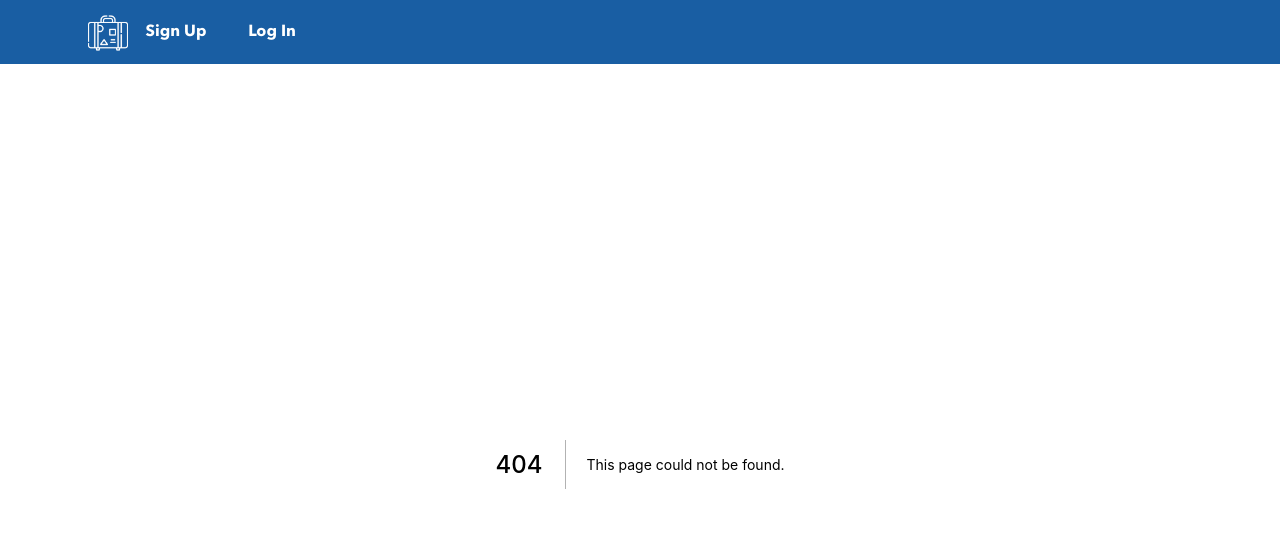
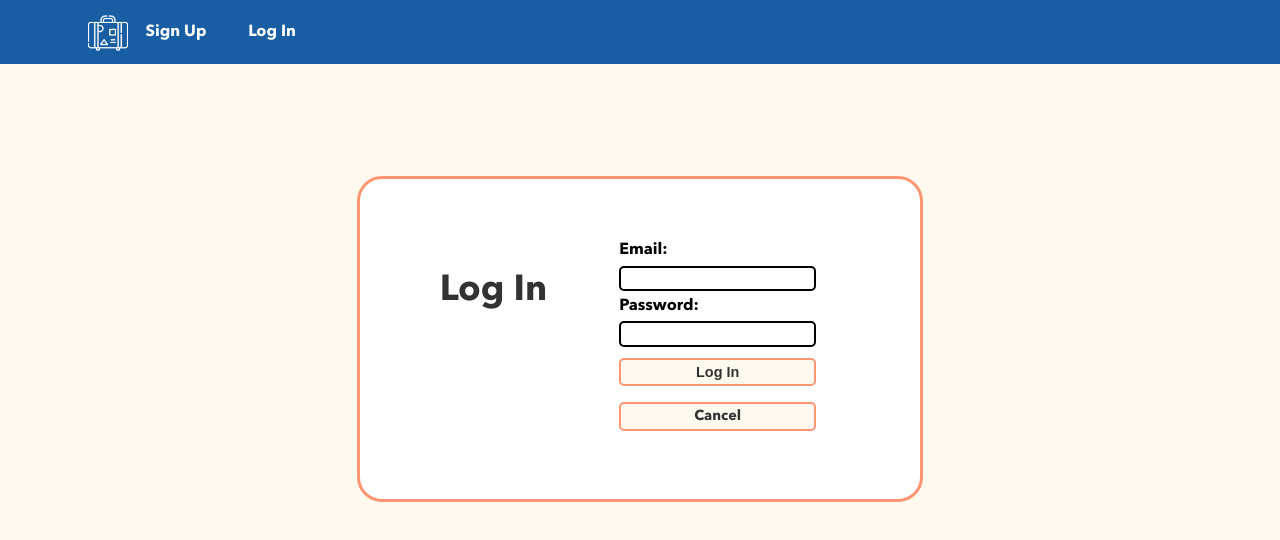
Before and after one commit to mtdecaf/trip-planner-web-app-deployment, a Next.js app in the folder client/: page /logina/LogIn in a window 1280 px wide. Before the commit this address had no page. Shown: the top 540 px of the page. Built offline with nearby package versions, Linux system fonts and the light colour scheme.

Commit message:
update page name

```diff
--- a/client/src/pages/LogIn/LogIn.jsx
+++ b/client/src/pages/logina/LogIn.jsx
@@ -52,7 +52,7 @@
                     <input className={styles["log-in__form-input"]} type="password" name="password" onChange={handleChange} value={user.password} />
                     {errorMessage && <p className={styles["log-in__error"]}>{errorMessage}</p>}
                     {/* if the user is logged in, redirect to the home page */}
-                    {/* {isAuthenticated ? <Navigate to="/" /> : <input className="log-in__form-button" type="submit" value="Log In" />} */}
+                    {<input className={styles["log-in__form-button"]} type="submit" value="Log In" />}
                     <Link href="/"><a className={styles["log-in__form-button"]}>Cancel</a></Link>
                 </form>
             </div>
```
Also changed, not shown: client/src/pages/home/HomePage.jsx (renamed from client/src/pages/HomePage/HomePage.jsx), client/src/pages/home/HomePage.module.scss (added), client/src/pages/logina/LogIn.module.scss (renamed from client/src/pages/LogIn/LogIn.module.scss), client/src/pages/logina/index.js (renamed from client/src/pages/LogIn/index.js), client/src/pages/planner/PlannerPage.jsx (renamed from client/src/pages/PlannerPage/PlannerPage.jsx), client/src/pages/planner/PlannerPage.module.scss (renamed from client/src/pages/PlannerPage/PlannerPage.module.scss), client/src/pages/signupa/SignUp.jsx (renamed from client/src/pages/SignUp/SignUp.jsx), client/src/pages/signupa/SignUp.module.scss (renamed from client/src/pages/SignUp/SignUp.module.scss).
